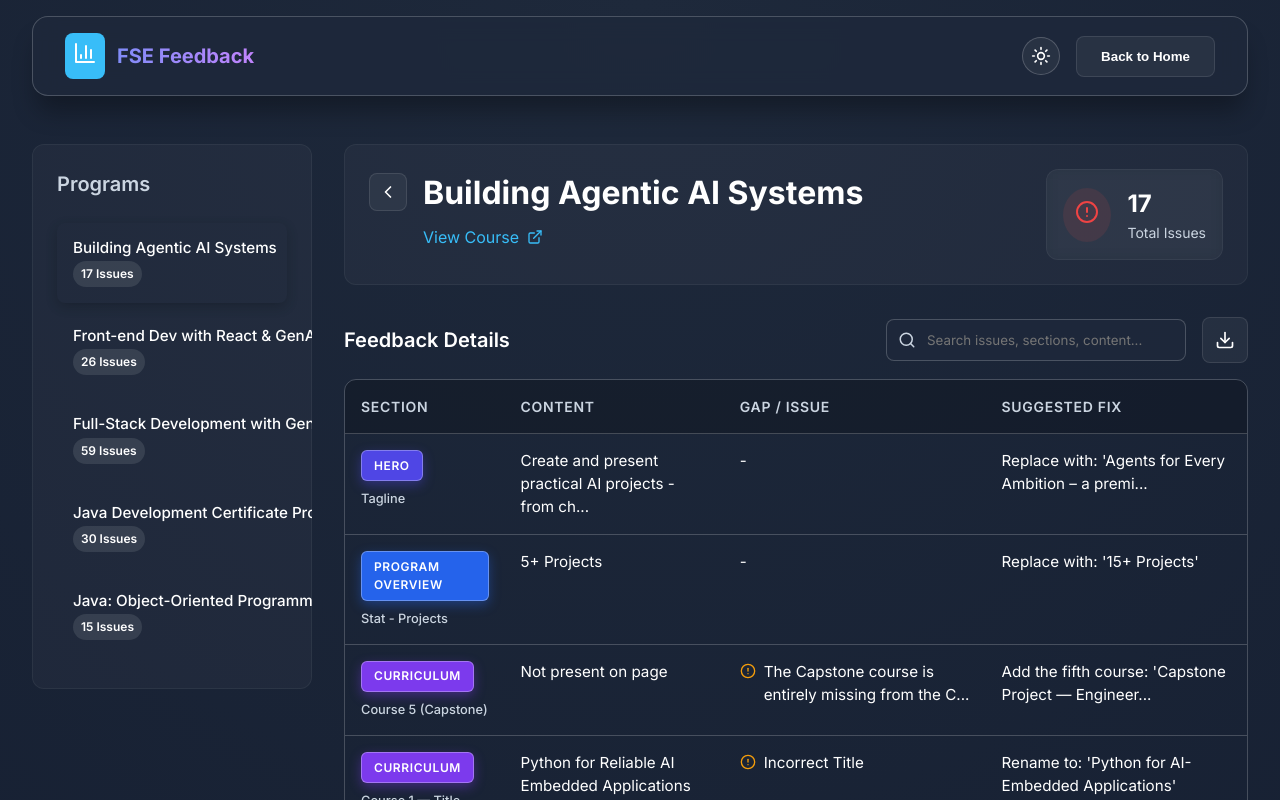
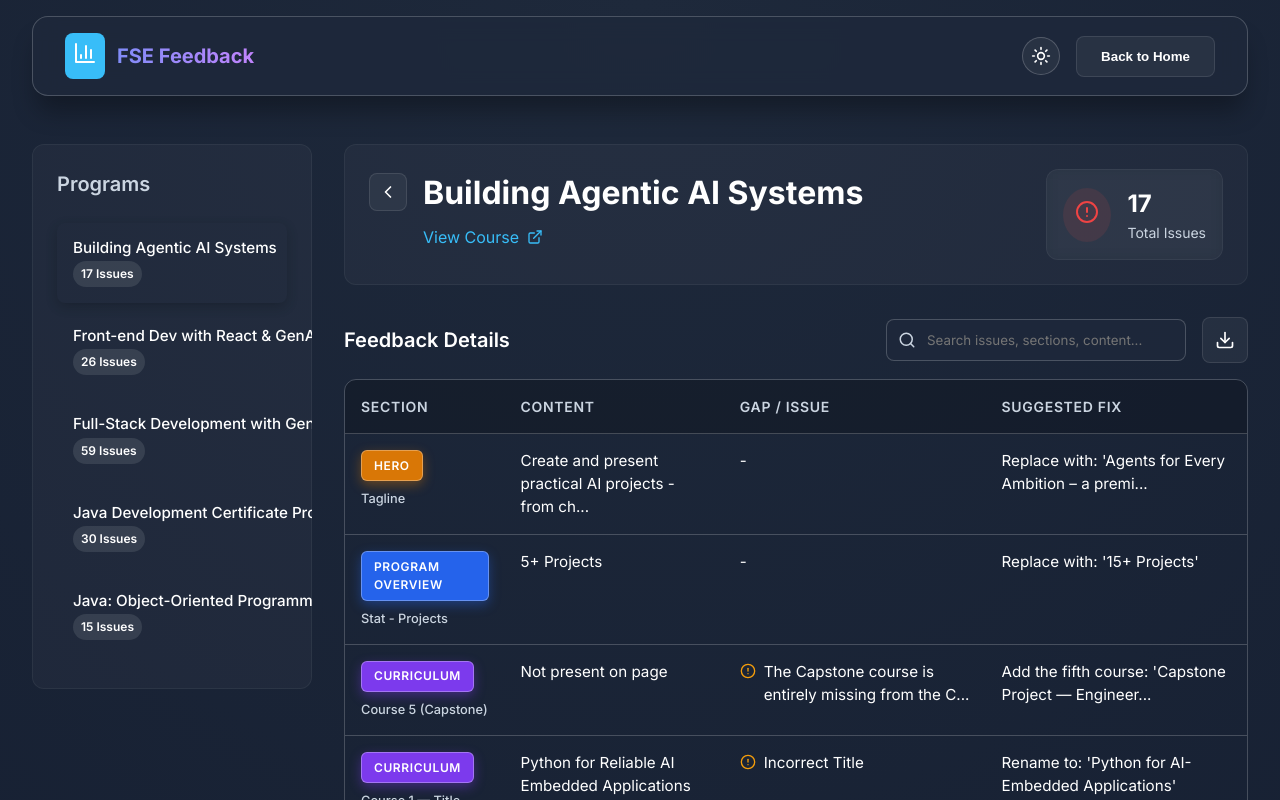
Before and after one commit to NanditaVora/website-feedback-dashboard, a React (Vite) app: page / in a window 1280 px wide. Both pictures are taken after a click on the button "Go to Dashboard". Shown: the top 800 px of the page. Built offline with nearby package versions, Linux system fonts and the light colour scheme.

Commit message:
style: Make Hero and Overview tags distinct

```diff
--- a/src/components/Dashboard.jsx
+++ b/src/components/Dashboard.jsx
@@ -10,7 +10,7 @@ const Dashboard = ({ data, selectedProgramId, setSelectedProgramId }) => {
   const getTagColor = (section) => {
     const sec = (section || '').toLowerCase();
     if (sec.includes('overview') || sec.includes('landing')) return 'tag-blue';
-    if (sec.includes('hero')) return 'tag-indigo';
+    if (sec.includes('hero')) return 'tag-amber';
     if (sec.includes('curriculum')) return 'tag-purple';
     if (sec.includes('module')) return 'tag-violet';
     if (sec.includes('lesson')) return 'tag-fuchsia';
```
